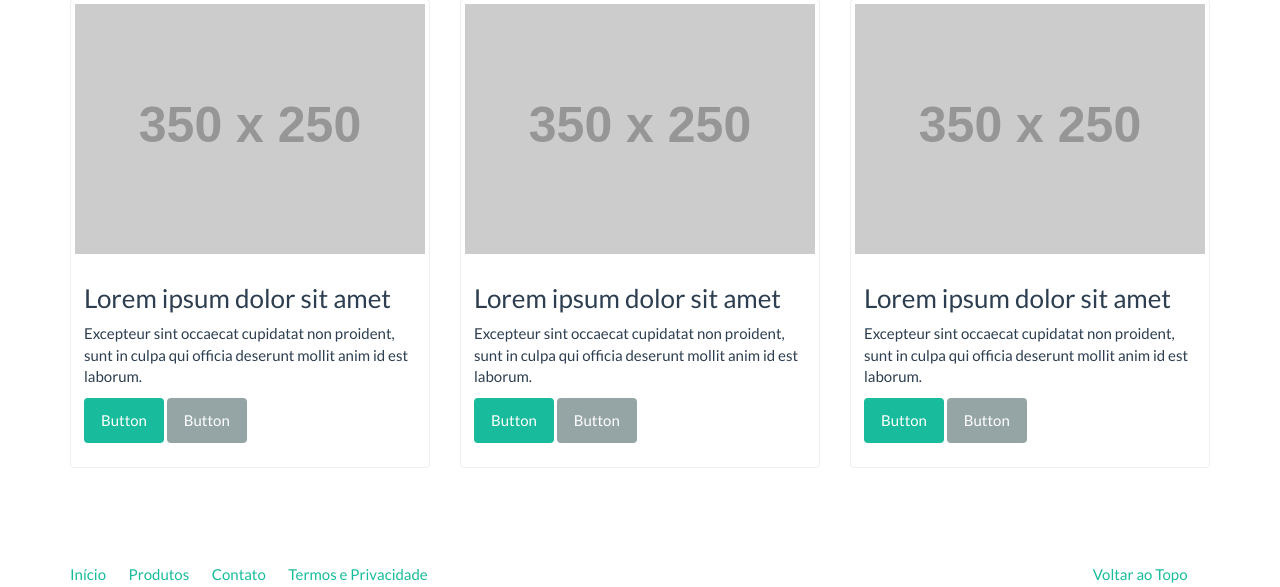
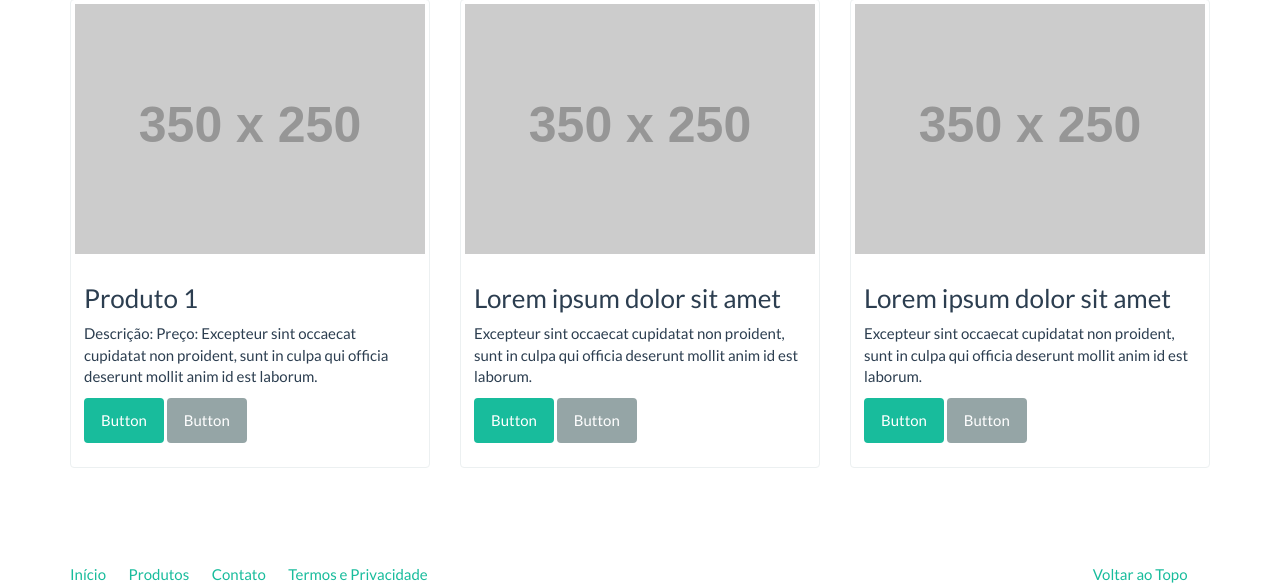
Before and after one commit to Romylson/djangoecommerce12, a Django app: a page that uses core/Templates/product_list.html in a window 1280 px wide. Shown: the part 201-788 px from the top of the page. Run offline with Django 3.2, Linux system fonts and the light colour scheme; grey boxes labelled with a size stand in for pictures from a placeholder-image service; some libraries are stand-ins or nearby versions.

Commit message:
atualizando

```diff
--- a/core/Templates/product_list.html
+++ b/core/Templates/product_list.html
@@ -13,8 +13,8 @@
 						<img src="http://placehold.it/350x250" alt="" />
 					</a>
 					<div class="caption">
-						<h3>Lorem ipsum dolor sit amet</h3>
-						<p>Excepteur sint occaecat cupidatat non proident, sunt in culpa qui officia deserunt mollit anim id est laborum.</p>
+						<h3>Produto 1</h3>
+						<p>Descrição: Preço: Excepteur sint occaecat cupidatat non proident, sunt in culpa qui officia deserunt mollit anim id est laborum.</p>
 						<p><a href="#" class="btn btn-success" role="button">Button</a> <a href="#" class="btn btn-default" role="button">Button</a></p>
 					</div>
 				</div>
```
